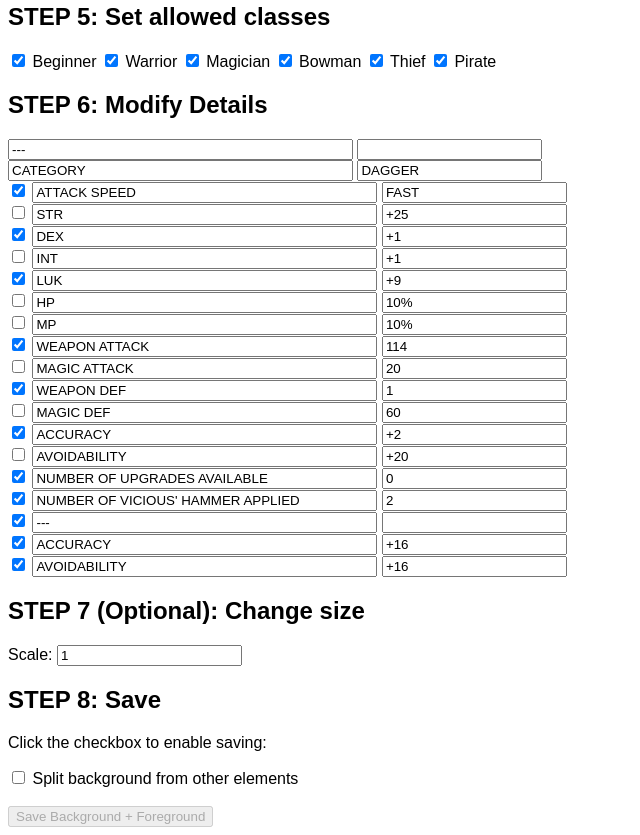
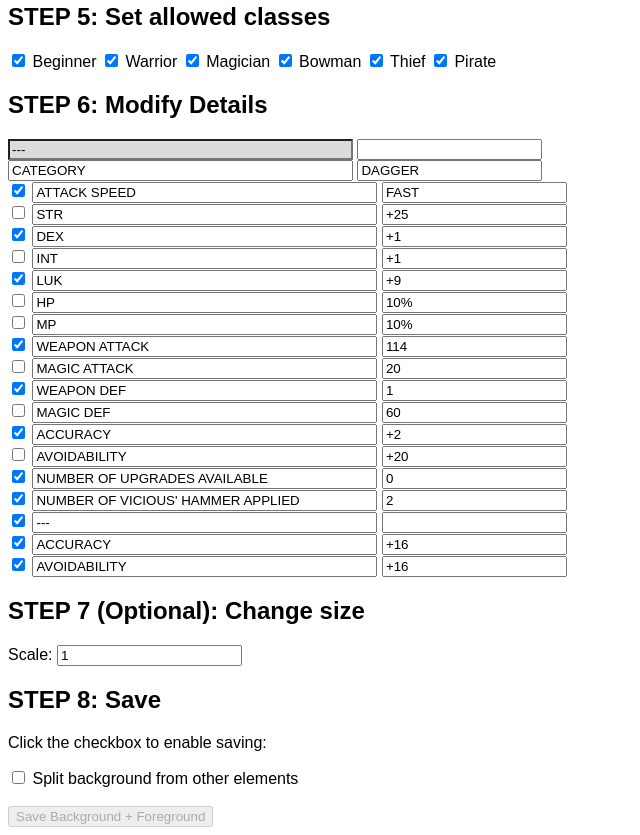
Before and after one commit to Sha933/MapleEquipsGen, a plain HTML site: page index.html in a window 1280 px wide. Shown: the part 913-1748 px from the top of the page, without its empty margins (0-640 px from the left). Drawn offline with Linux system fonts and the light colour scheme; no server answers.

Commit message:
don't allow modifying main separator

```diff
--- a/index.html
+++ b/index.html
@@ -124,7 +124,7 @@ Copy the ID from the URL to the following text box.
 <h2>STEP 6: Modify Details</h2>
 <div class="input-pair-container">
   <span class="input-pair">
-    <input type="text" size="40" class="label-input" value="---" oninput="redraw()">
+    <input type="text" size="40" class="label-input" value="---"  readonly  oninput="redraw()" style="background-color: gainsboro;">
     <input type="text" id="category" value="" class="value-input" oninput="redraw()">
   </span>
   <br>
```
